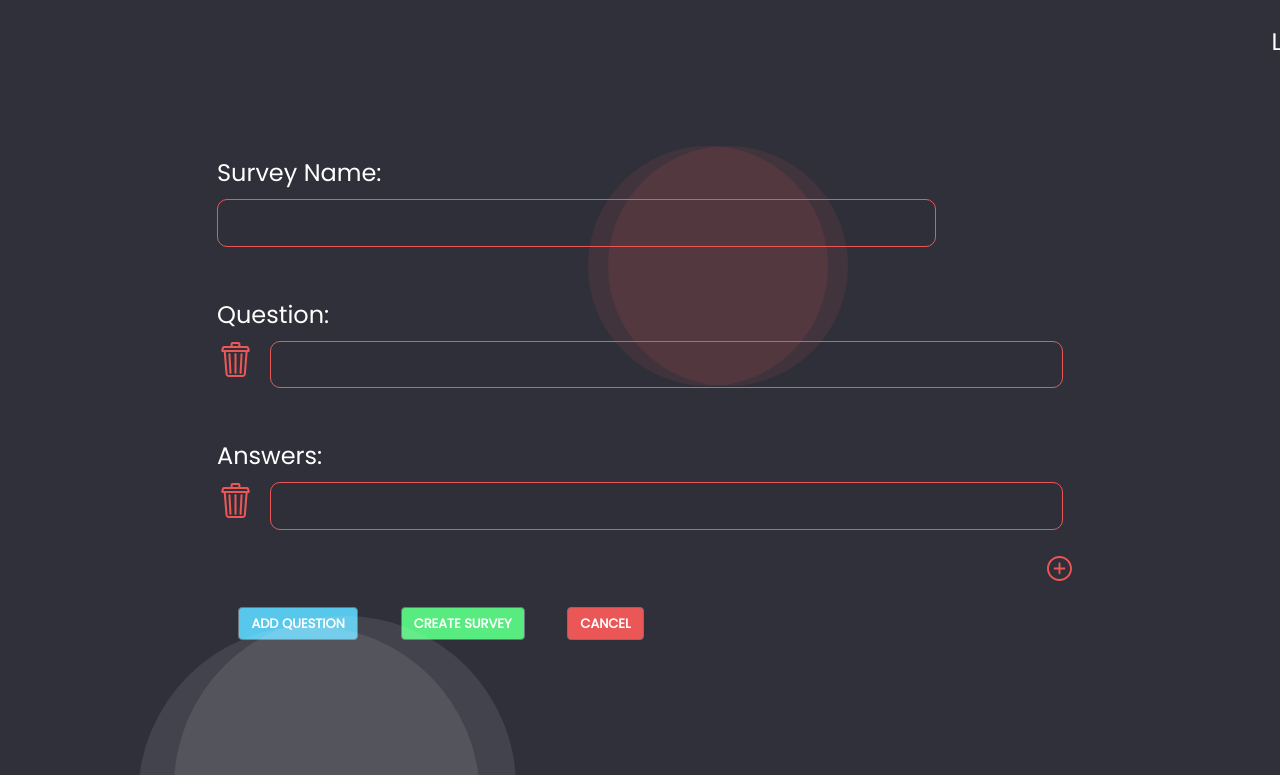
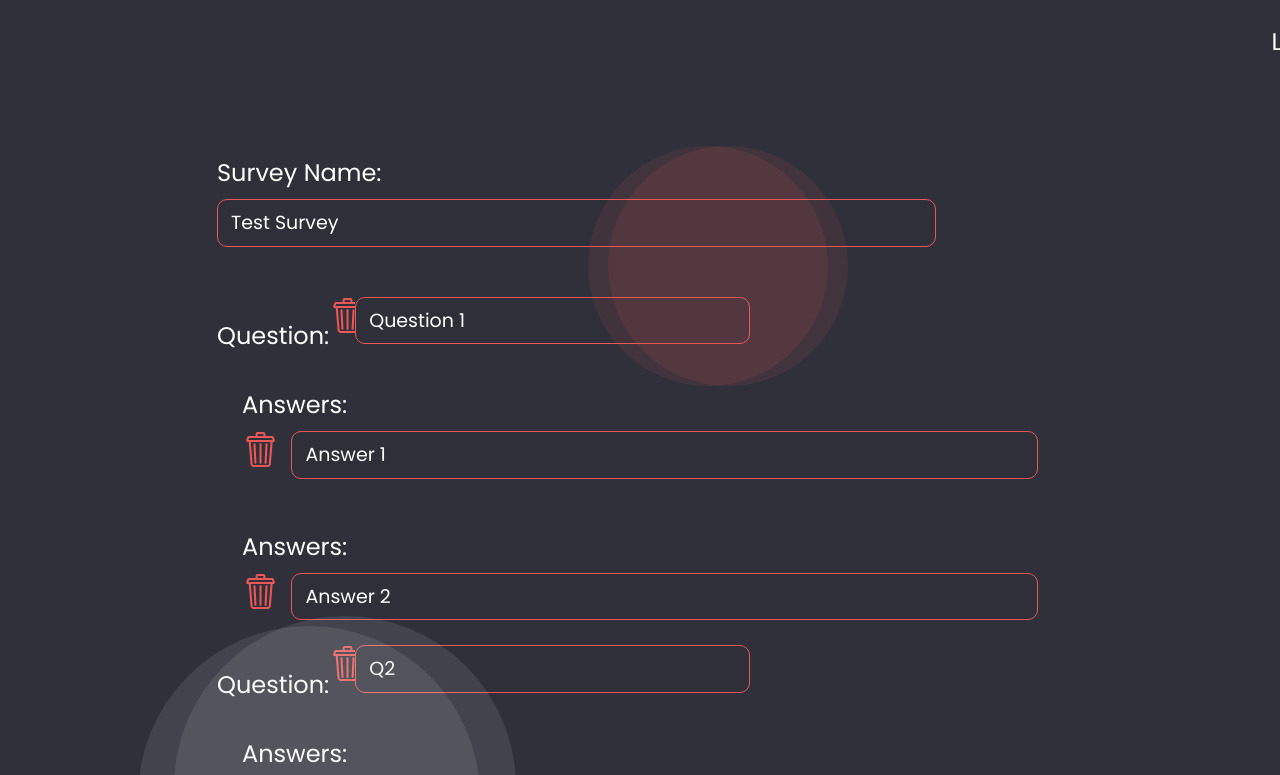
Before and after one commit to LizGlazar/SurveyApp, a React (Create React App) app in the folder frontend/survey-app/: page /coordinators-create-survey-page in a window 1280 px wide. Shown: the top 775 px of the page. Built offline with nearby package versions, Linux system fonts and the light colour scheme.

Commit message:
Dynamic removal of answers on a Create Survey Page (to be continued)

```diff
--- a/frontend/survey-app/src/components/pages/CoordinatorsCreateSurveyPage.js
+++ b/frontend/survey-app/src/components/pages/CoordinatorsCreateSurveyPage.js
@@ -3,7 +3,31 @@ import { Button } from 'reactstrap'; // { { Button, Table}
 import history from '../../history';
 import Ellipse from '../ellipseComponent/ellipse';
 
-function CoordinatorsCreateSurveyPage() {
+class CoordinatorsCreateSurveyPage extends React.Component {
+  state = {
+    survey: {
+      name: 'Test Survey',
+      questions: [
+        {
+          questionText:'Question 1',
+          answers: ['Answer 1', 'Answer 2']
+        },
+        {
+          questionText: 'Q2',
+          answers: ['A1']
+        }
+      ]
+    }
+  };
+
+  removeAnswer(questionIndex, answerIndex) {
+
+    let newState = Object.assign({}, this.state);
+    newState.survey.questions[questionIndex].answers.splice(answerIndex,1);
+    this.setState(newState);
+  }
+
+  render(){
   return (
     <div id="create-survey-page-container">
       <form>
@@ -14,33 +38,44 @@ function CoordinatorsCreateSurveyPage() {
               <input
                 type="text"
                 id="input-create-survey-page-name"
+                value={this.state.survey.name}
 
                 />
                 </div>
               <div id="input-group-create-survey-page">
+              {this.state.survey.questions.map((item, questionIndex) => (
+                <div>
                   <label>Question:</label>
                   <div id="button-trash-can-input-line">
                     <Button id="button-trash-can-delete-question" color="none" variant="btn btn-success" onClick={() => history.push('/signup')}></Button>
                     <input
                       type="text"
                       id="input-create-survey-page-question"
+                      value={item.questionText}
+                    />
+                  </div>
 
+                  {item.answers.map((answer, answerIndex) => (
+                    <div id="input-group-create-survey-page">
+                      <label>Answers:</label>
+                      <div id="button-trash-can-input-line">
+                        <Button id="button-trash-can-delete-question" color="none" variant="btn btn-success" onClick={() => this.removeAnswer(questionIndex, answerIndex)}></Button>
+                        <input
+                          type="text"
+                          id="input-create-survey-page-answers"
+                          value={answer}
                           />
                       </div>
                     </div>
+                  )
+                  )}
+                </div>
 
-              <div id="input-group-create-survey-page">
-              <label>Answers:</label>
-              <div id="button-trash-can-input-line">
-              <Button id="button-trash-can-delete-question" color="none" variant="btn btn-success" onClick={() => history.push('/signup')}></Button>
-              <input
-                type="text"
-                id="input-create-survey-page-answers"
+              ))
+              }
+              </div>
 
-                />
 
-                </div>
-              </div>
               <div id="plus-button-line">
               <Button id="button-plus" color="none" onClick={() => history.push('/signup')}></Button>
               </div>
@@ -60,5 +95,6 @@ function CoordinatorsCreateSurveyPage() {
     </div>
   );
   }
+}
 
 export default CoordinatorsCreateSurveyPage;
```
Lines whose indentation alone changed are shown as unchanged.
